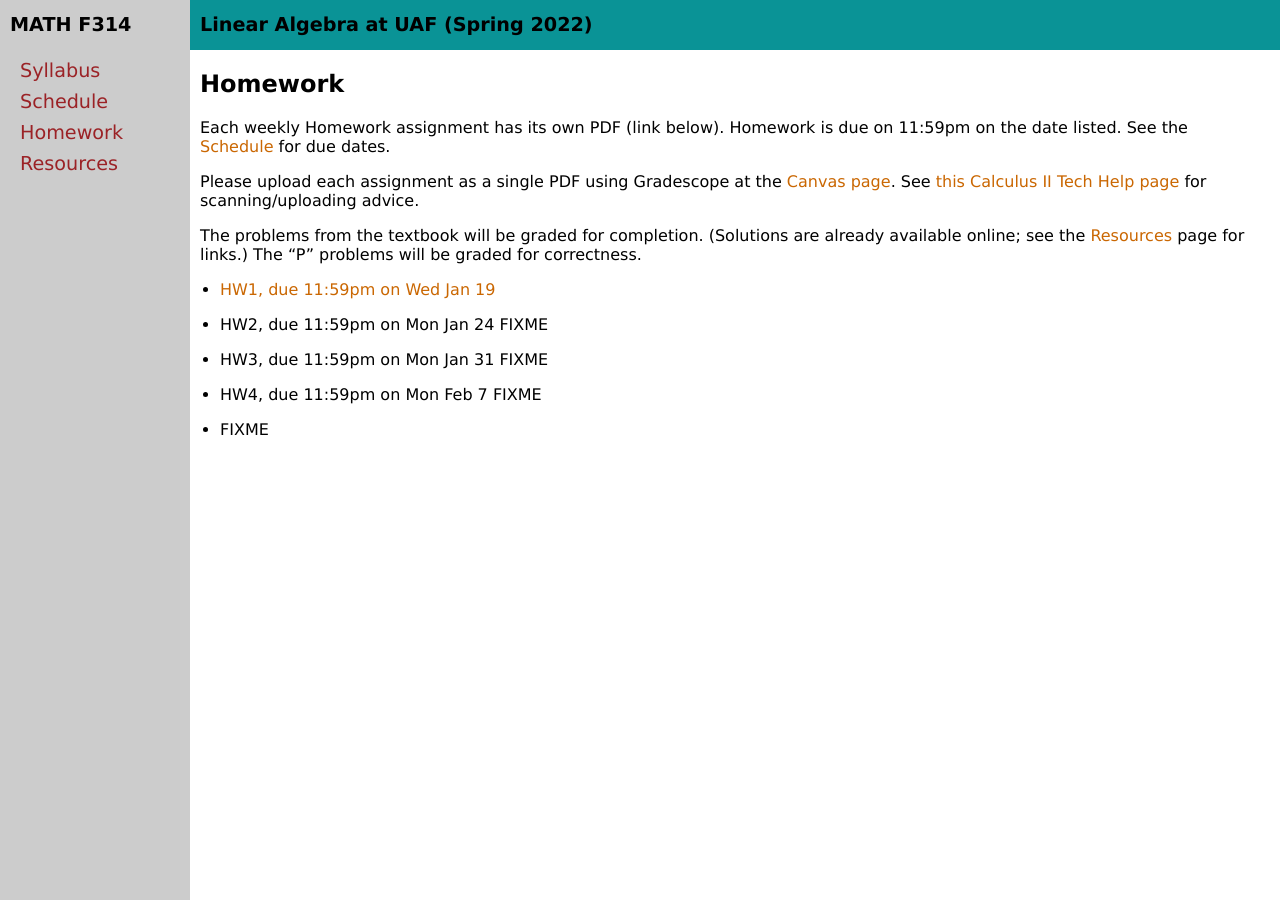
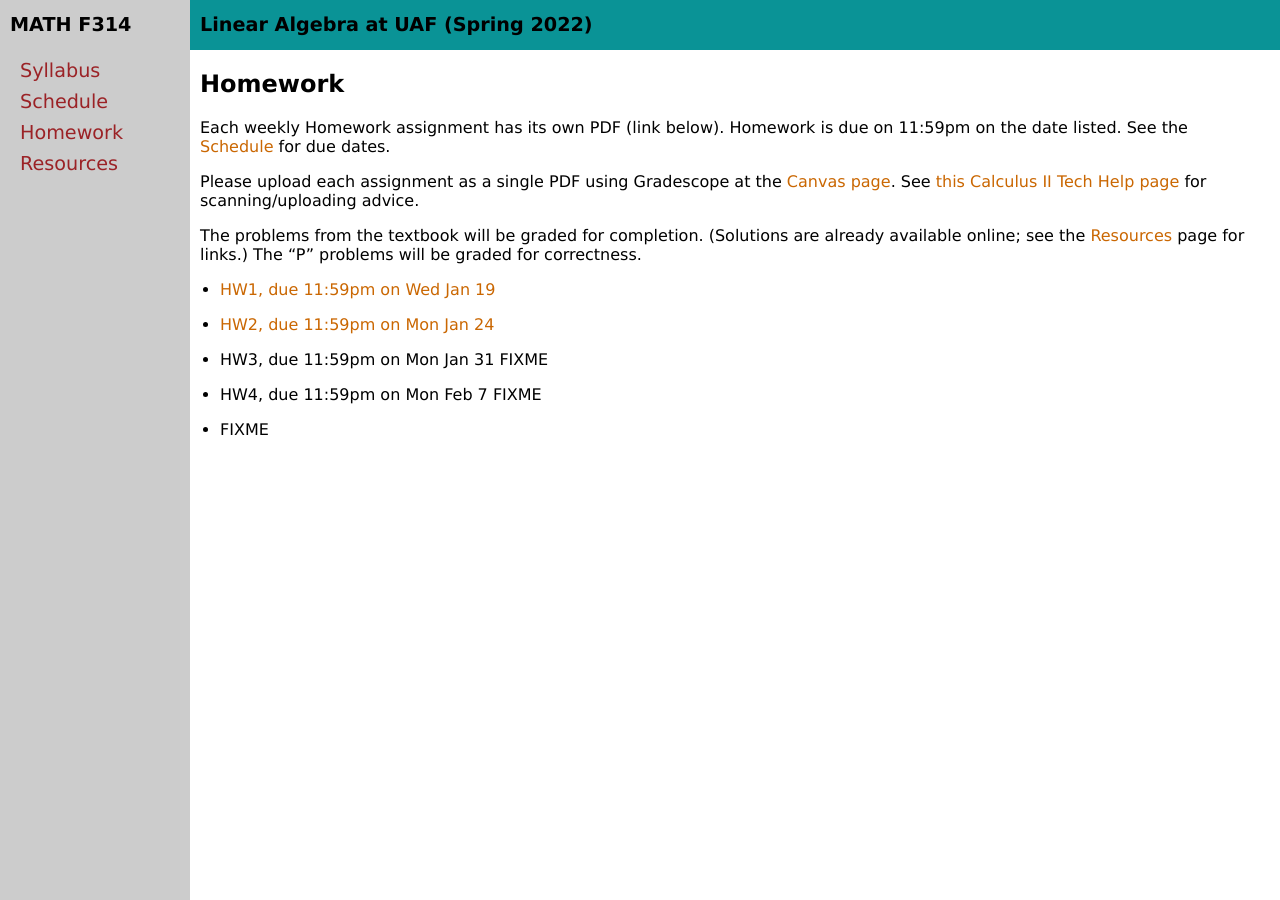
Before and after one commit to bueler/math314, a Jekyll site: the page built from homework.md, in a window 1280 px wide. Built offline with Jekyll 4.4.1, drawn with Linux system fonts in a browser that asks for light colours.

Commit message:
Post Homework 2.

```diff
--- a/homework.md
+++ b/homework.md
@@ -13,7 +13,7 @@ The problems from the textbook will be graded for completion.  (Solutions are al
 
 * [HW1, due 11:59pm on Wed Jan 19](assets/homework/HW1.pdf)
 
-* HW2, due 11:59pm on Mon Jan 24 FIXME
+* [HW2, due 11:59pm on Mon Jan 24](assets/homework/HW2.pdf)
 
 * HW3, due 11:59pm on Mon Jan 31 FIXME
 
```
Also changed, not shown: 3 other files.
